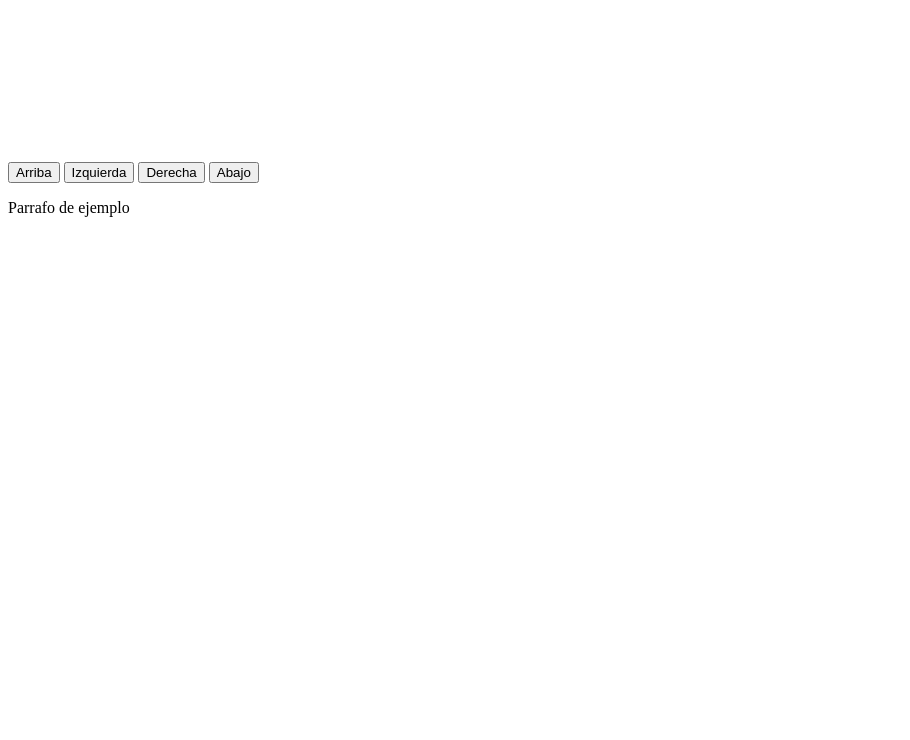
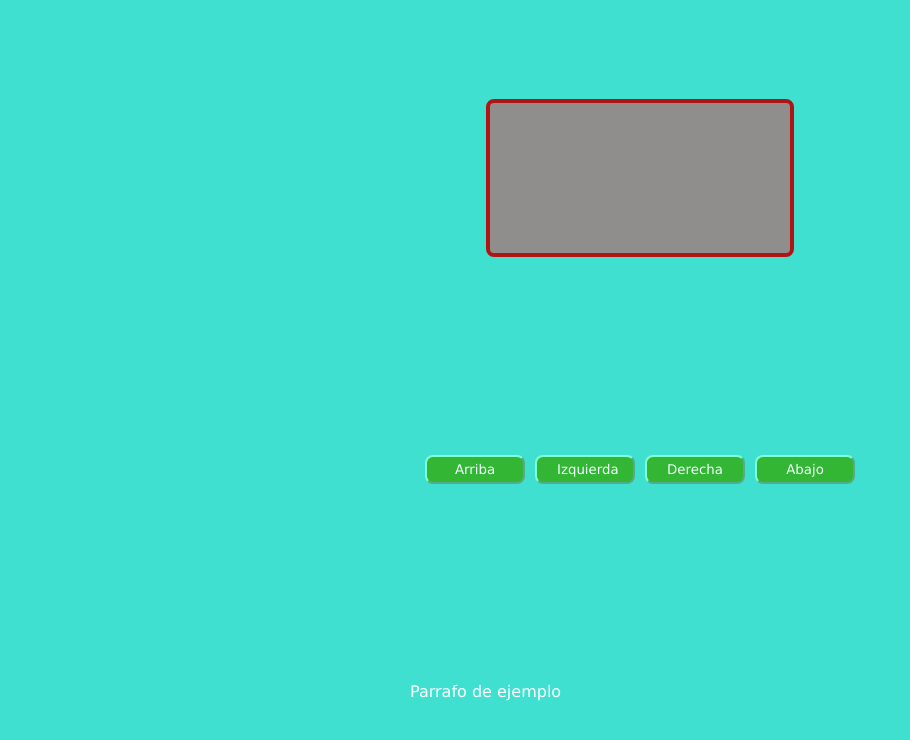
Before and after one commit to valenvg18/VideoGame_JavaScript, a plain HTML site: page index.html in a window 1280 px wide. Shown: the whole page, without its empty margins (0-910 px from the left). Drawn offline with Linux system fonts and the light colour scheme.

Commit message:
Estilos css del juego

```diff
--- a/index.html
+++ b/index.html
@@ -3,6 +3,7 @@
 <head>
     <meta charset="UTF-8">
     <meta name="viewport" content="width=device-width, initial-scale=1.0">
+    <link rel="stylesheet" href="./styles.css">
     <title>VillaGame - Juego de carreras</title>
 </head>
 <body>
--- a/styles.css
+++ b/styles.css
@@ -0,0 +1,64 @@
+body {
+    background-color: turquoise;
+    color: #fff;
+    font-family: Verdana, Geneva, Tahoma, sans-serif;
+    margin: 0;
+    padding: 0;
+}
+
+.game-container {
+    display: flex;
+    align-items: center;
+    justify-content: center;
+    flex-wrap: wrap;
+    height: 100vh;
+    /* width: 100vh; */
+}
+
+canvas {
+    border: 4px solid #b11414;
+    border-radius: 8px;
+    background-color: rgb(144, 142, 141);
+}
+
+.btns {
+    display: flex;
+    justify-content: center;
+    flex-wrap: wrap;
+    margin: 0 auto;
+    width: 100%;
+}
+
+button {
+    background-color: rgb(51, 182, 51);
+    color: azure;
+    border-radius: 8px;
+    border-color: aquamarine;
+    font-family: inherit;
+    margin: 0;
+    padding: 5px 20px;
+    width: 100px;
+}
+
+button:not(:last-child) {
+    margin-right: 10px;
+}
+
+.messages {
+    display: flex;
+    flex-wrap: wrap;
+    margin: 0 auto;
+    width: 80%;
+    max-width: 460px;
+}
+
+p {
+    display: block;
+    margin: 0;
+    width: 100%;
+}
+
+@media (max-width: 440px) {
+    button { margin-top: 25px; }
+    #up, #down { margin-left: 100%; margin-right: 100%; }
+}
```
